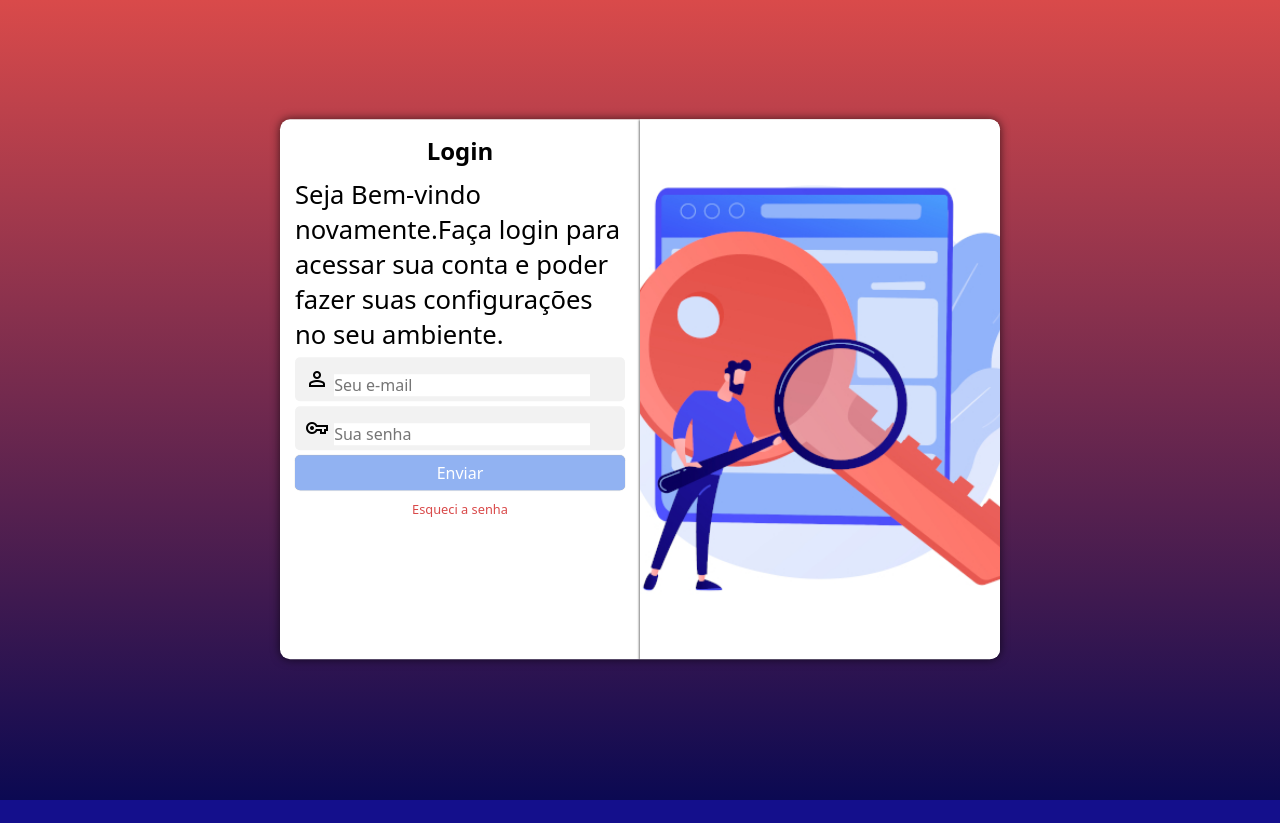
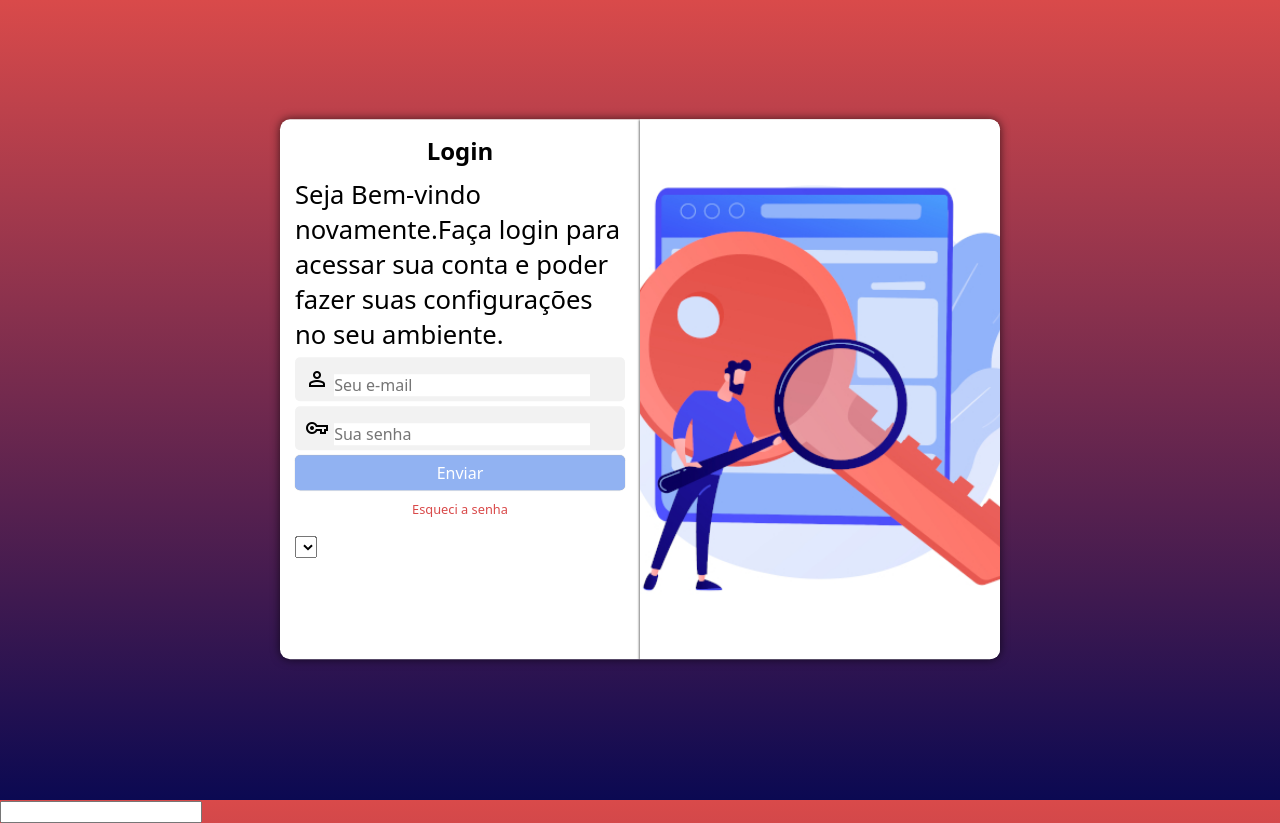
Before and after one commit to WemersonD3V/projeto-login, a plain HTML site: page index.html in a window 1280 px wide. Before the commit the page ends 800 px from the top, so only its background shows below. Drawn offline with nearby package versions, Linux system fonts and the light colour scheme.

Commit message:
Update index.html

```diff
--- a/index.html
+++ b/index.html
@@ -21,6 +21,7 @@
                 <h1>Login</h1>
                 <p> Seja Bem-vindo novamente.Faça login para acessar sua conta e poder fazer suas configurações no seu ambiente.</p>
                 <form action="login.php" method="post" >
+                    <section role="region" ></section>
                     <div class="campo">
                         <span class="material-symbols-outlined">
                             person
@@ -43,9 +44,13 @@
                         </span> -->
 
                 </form>
+                <select name="" id="">
+                    <option value=""></option>
+                </select>
             </div>
         </section>
     </main>
+    <input type="">
 
 </body>
 </html>
```
